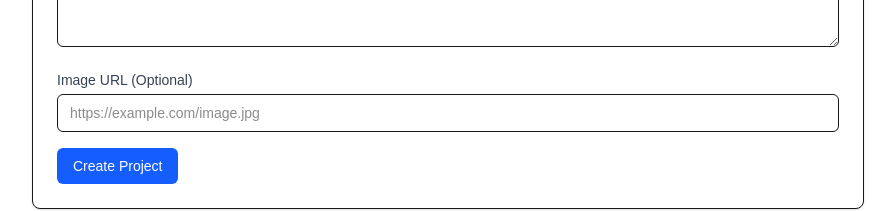
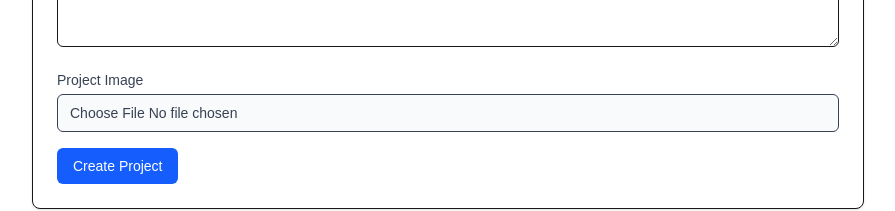
Before and after one commit to tchouelaeunicequestia-cpu/housedesign, a Next.js app in the folder frontend/: page / in a window 1280 px wide. Shown: the part 334-545 px from the top of the page, without its empty margins (192-1087 px from the left). Built offline with nearby package versions, Linux system fonts and the light colour scheme; no server answers.

Commit message:
feat: implement project creation form and mutation hook for project uploads

```diff
--- a/frontend/src/app/page.tsx
+++ b/frontend/src/app/page.tsx
@@ -1,3 +1,4 @@
+'html/tsx'
 'use client';
 
 import { useState } from 'react';
@@ -10,22 +11,26 @@ export default function Home() {
 
   const [title, setTitle] = useState('');
   const [description, setDescription] = useState('');
-  const [imageUrl, setImageUrl] = useState('');
+  const [imageFile, setImageFile] = useState<File | null>(null);
 
   const handleSubmit = (e: React.FormEvent) => {
     e.preventDefault();
     if (!title || !description) return;
 
-    createProjectMutation.mutate(
-      { title, description, imageUrl },
-      {
-        onSuccess: () => {
-          setTitle('');
-          setDescription('');
-          setImageUrl('');
-        },
-      }
-    );
+    const formData = new FormData();
+    formData.append('title', title);
+    formData.append('description', description);
+    if (imageFile) {
+      formData.append('image', imageFile); // Matches your backend file upload interceptor field name
+    }
+
+    createProjectMutation.mutate(formData, {
+      onSuccess: () => {
+        setTitle('');
+        setDescription('');
+        setImageFile(null);
+      },
+    });
   };
 
   return (
@@ -60,13 +65,12 @@ export default function Home() {
             />
           </div>
           <div>
-            <label className="block text-sm font-medium text-gray-700 mb-1">Image URL (Optional)</label>
+            <label className="block text-sm font-medium text-gray-700 mb-1">Project Image</label>
             <input
-              type="url"
-              value={imageUrl}
-              onChange={(e) => setImageUrl(e.target.value)}
-              className="w-full border rounded-md px-3 py-2 text-sm focus:outline-none focus:ring-2 focus:ring-blue-500"
-              placeholder="https://example.com/image.jpg"
+              type="file"
+              accept="image/*"
+              onChange={(e) => setImageFile(e.target.files?.[0] || null)}
+              className="w-full border rounded-md px-3 py-2 text-sm focus:outline-none bg-gray-50 text-gray-700"
             />
           </div>
           <button
@@ -74,7 +78,7 @@ export default function Home() {
             disabled={createProjectMutation.isPending}
             className="bg-blue-600 text-white px-4 py-2 rounded-md text-sm font-medium hover:bg-blue-700 disabled:opacity-50"
           >
-            {createProjectMutation.isPending ? 'Creating...' : 'Create Project'}
+            {createProjectMutation.isPending ? 'Uploading & Creating...' : 'Create Project'}
           </button>
         </form>
       </section>
--- a/frontend/src/hooks/useCreateProject.ts
+++ b/frontend/src/hooks/useCreateProject.ts
@@ -5,12 +5,15 @@ export const useCreateProject = () => {
   const queryClient = useQueryClient();
 
   return useMutation({
-    mutationFn: async (newProject: { title: string; description: string; imageUrl?: string }) => {
-      const response = await api.post('/project', newProject);
+    mutationFn: async (formData: FormData) => {
+      const response = await api.post('/project', formData, {
+        headers: {
+          'Content-Type': 'multipart/form-data',
+        },
+      });
       return response.data;
     },
     onSuccess: () => {
-      // Automatically refetch the projects list when a new project is created successfully
       queryClient.invalidateQueries({ queryKey: ['projects'] });
     },
   });
```
